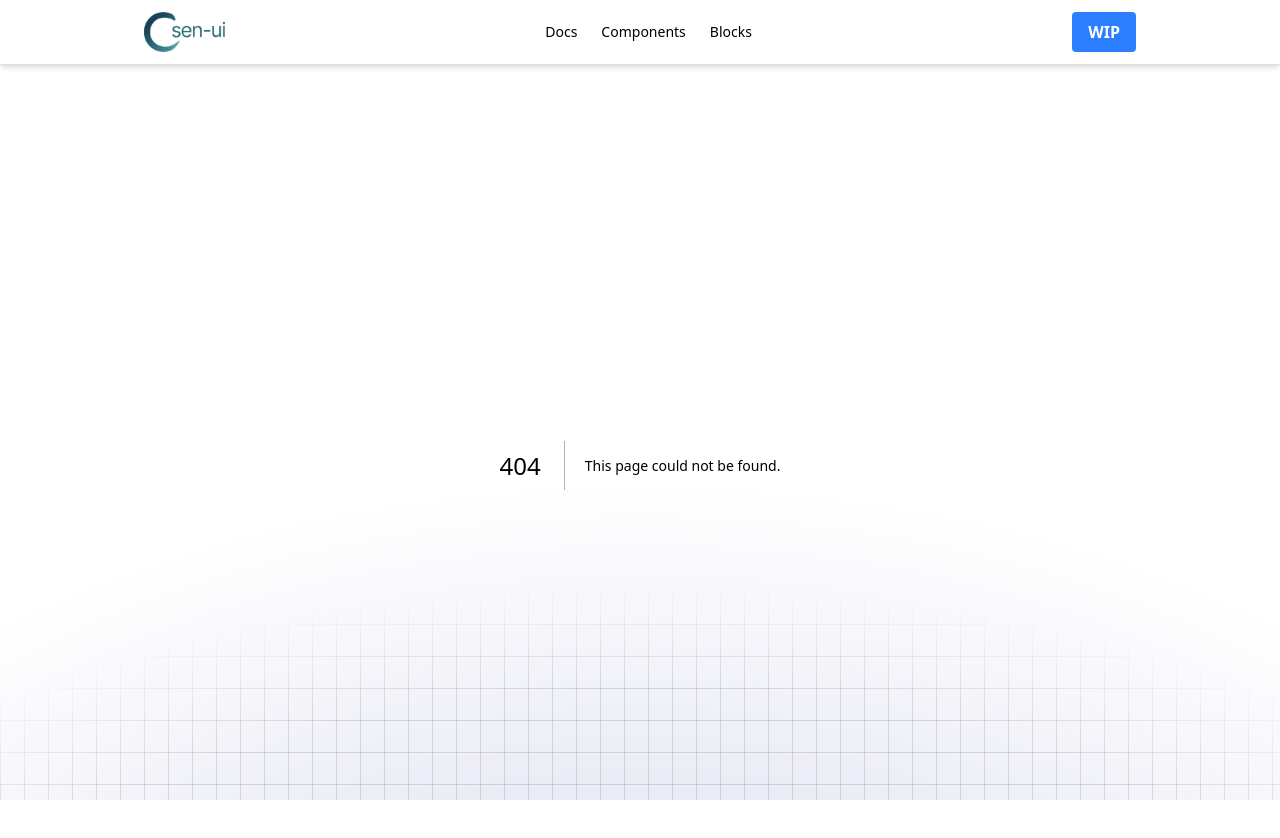
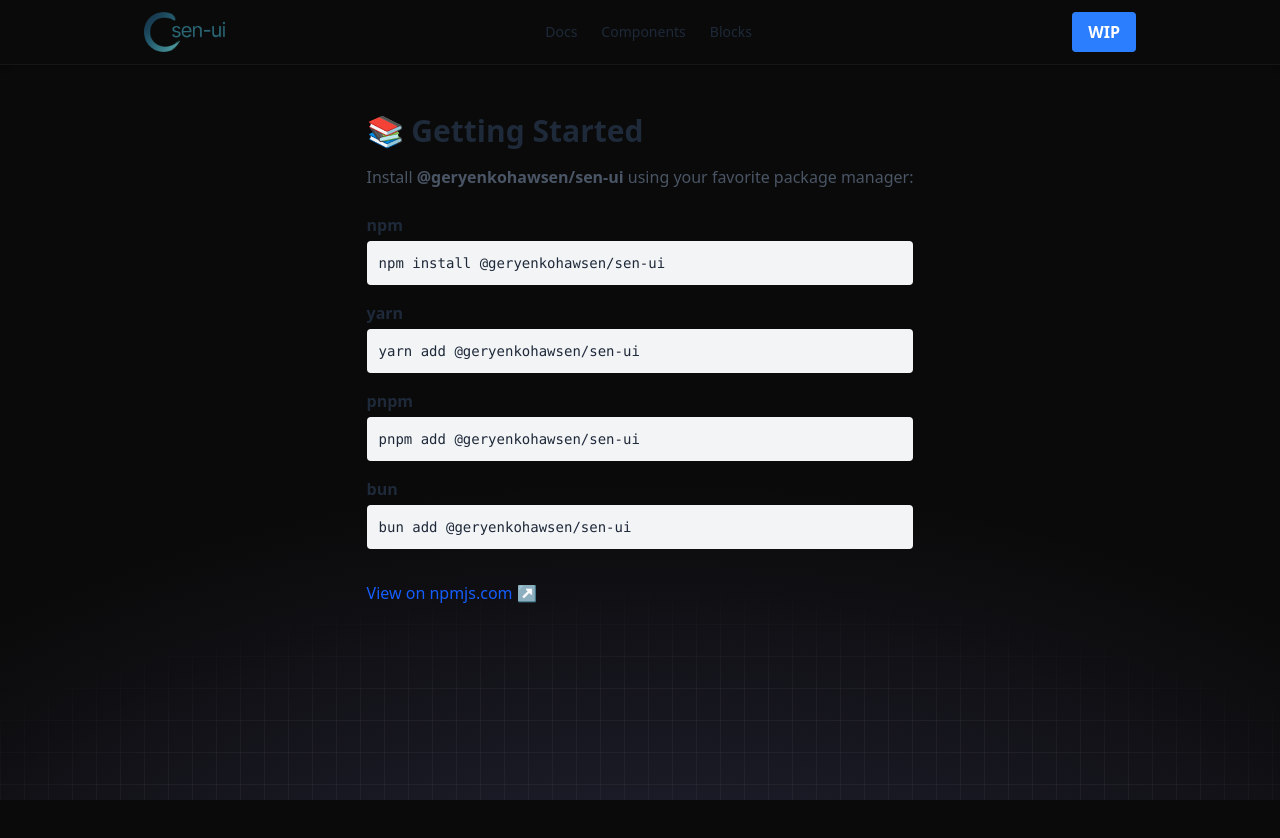
Before and after one commit to geryenkohawsen/sen-ui, a Next.js app: page /docs in a window 1280 px wide. Before the commit this address had no page. Shown: the top 838 px of the page. After the commit the page ends 800 px from the top, so only its background shows below. Built offline with nearby package versions, Linux system fonts and the light colour scheme.

Commit message:
feat: add documentation page for installation instructions

```diff
--- /dev/null
+++ b/app/docs/page.tsx
@@ -0,0 +1,45 @@
+export default function DocsPage() {
+  return (
+    <div className="mx-auto max-w-2xl px-4 py-12">
+      <h1 className="mb-4 text-3xl font-bold">📚 Getting Started</h1>
+      <p className="mb-6 text-gray-600 dark:text-gray-300">
+        Install <b>@geryenkohawsen/sen-ui</b> using your favorite package
+        manager:
+      </p>
+      <div className="space-y-4">
+        <div>
+          <span className="font-semibold">npm</span>
+          <pre className="mt-1 overflow-x-auto rounded bg-gray-100 p-3 text-sm dark:bg-gray-900">
+            <code>npm install @geryenkohawsen/sen-ui</code>
+          </pre>
+        </div>
+        <div>
+          <span className="font-semibold">yarn</span>
+          <pre className="mt-1 overflow-x-auto rounded bg-gray-100 p-3 text-sm dark:bg-gray-900">
+            <code>yarn add @geryenkohawsen/sen-ui</code>
+          </pre>
+        </div>
+        <div>
+          <span className="font-semibold">pnpm</span>
+          <pre className="mt-1 overflow-x-auto rounded bg-gray-100 p-3 text-sm dark:bg-gray-900">
+            <code>pnpm add @geryenkohawsen/sen-ui</code>
+          </pre>
+        </div>
+        <div>
+          <span className="font-semibold">bun</span>
+          <pre className="mt-1 overflow-x-auto rounded bg-gray-100 p-3 text-sm dark:bg-gray-900">
+            <code>bun add @geryenkohawsen/sen-ui</code>
+          </pre>
+        </div>
+      </div>
+      <a
+        href="https://www.npmjs.com/package/@geryenkohawsen/sen-ui"
+        target="_blank"
+        rel="noopener noreferrer"
+        className="mt-8 inline-block text-blue-600 hover:underline"
+      >
+        View on npmjs.com ↗
+      </a>
+    </div>
+  )
+}
```
